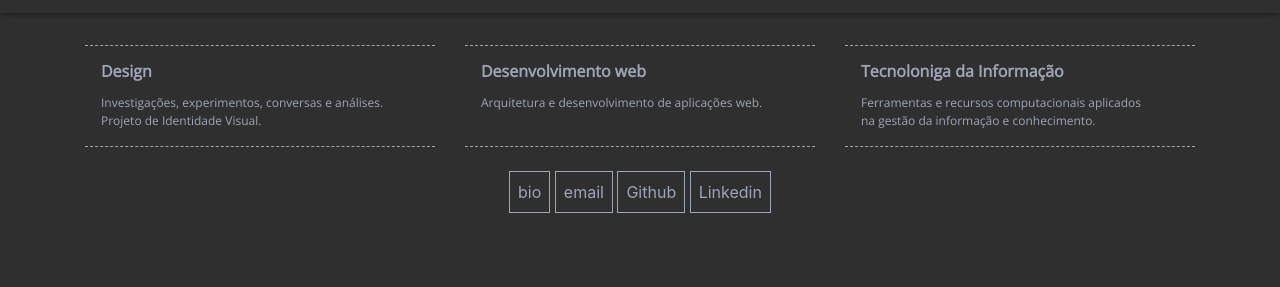
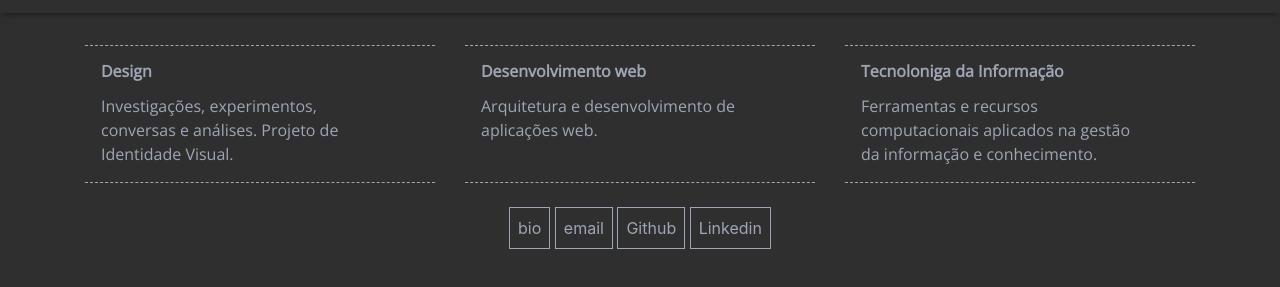
Before and after one commit to ChicoGui/chicogui.github.io, a plain HTML site: page index.html in a window 1280 px wide. Shown: the part 65-352 px from the top of the page. Drawn offline with nearby package versions, Linux system fonts and the light colour scheme.

Commit message:
Update index.html

```diff
--- a/index.html
+++ b/index.html
@@ -30,10 +30,10 @@
 		.card-deck{margin-top:2em;}
 		.card{background: none; text-align:left; border: none;}
 		.card-body{border-top: dashed 0.6px; border-bottom:dashed 0.6px; padding: 1em;}
-		.card-title, .card-text{font-size: 12px; font-family: 'Open Sans', sans-serif; display: block;text-align:left;}
+		.card-title, .card-text{ font-family: 'Open Sans', sans-serif; display: block;text-align:left;}
 		.card-title{display:block; font-size: 1em}
 		.card-title i {font-size: 3em; text-align: center;}
-		.card-text{width:90%; }
+		.card-text{width:90%; font-size:0,75em;}
 	</STYLE>
   </head>
   <body>
```
